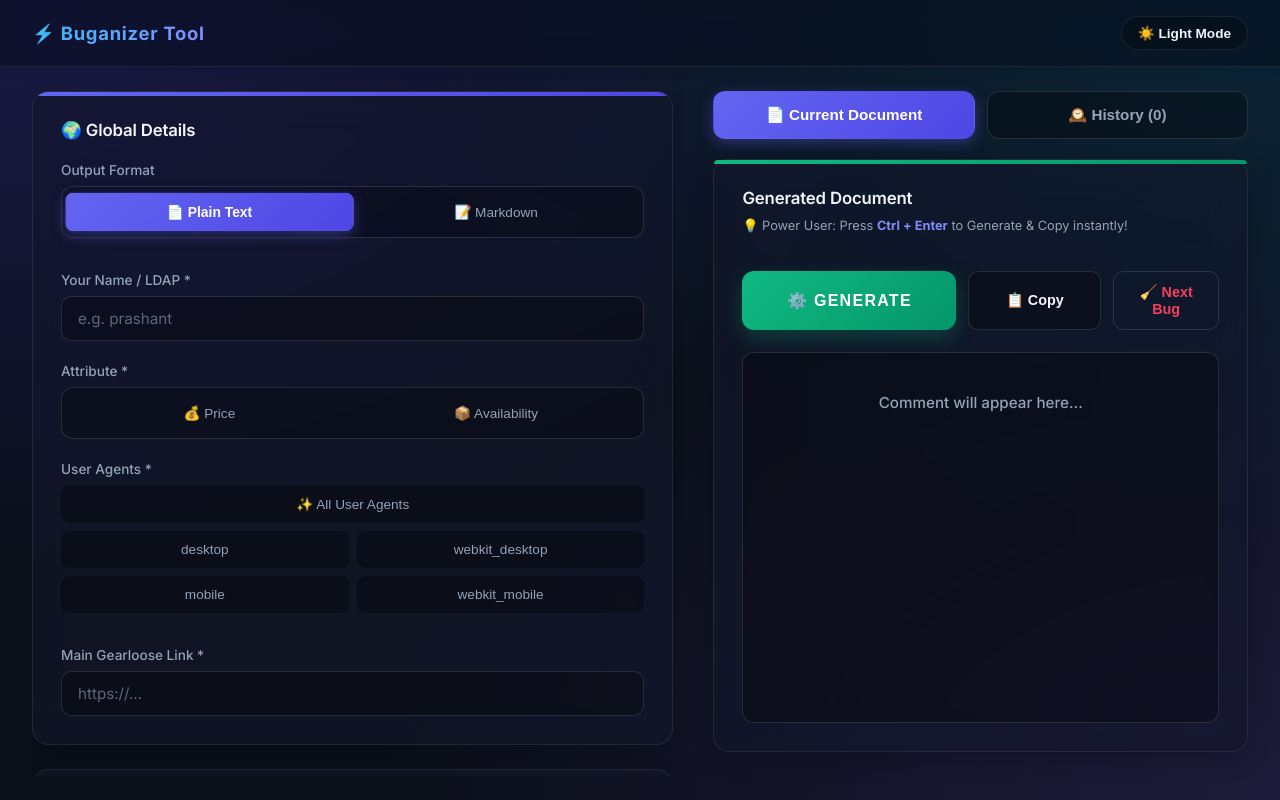
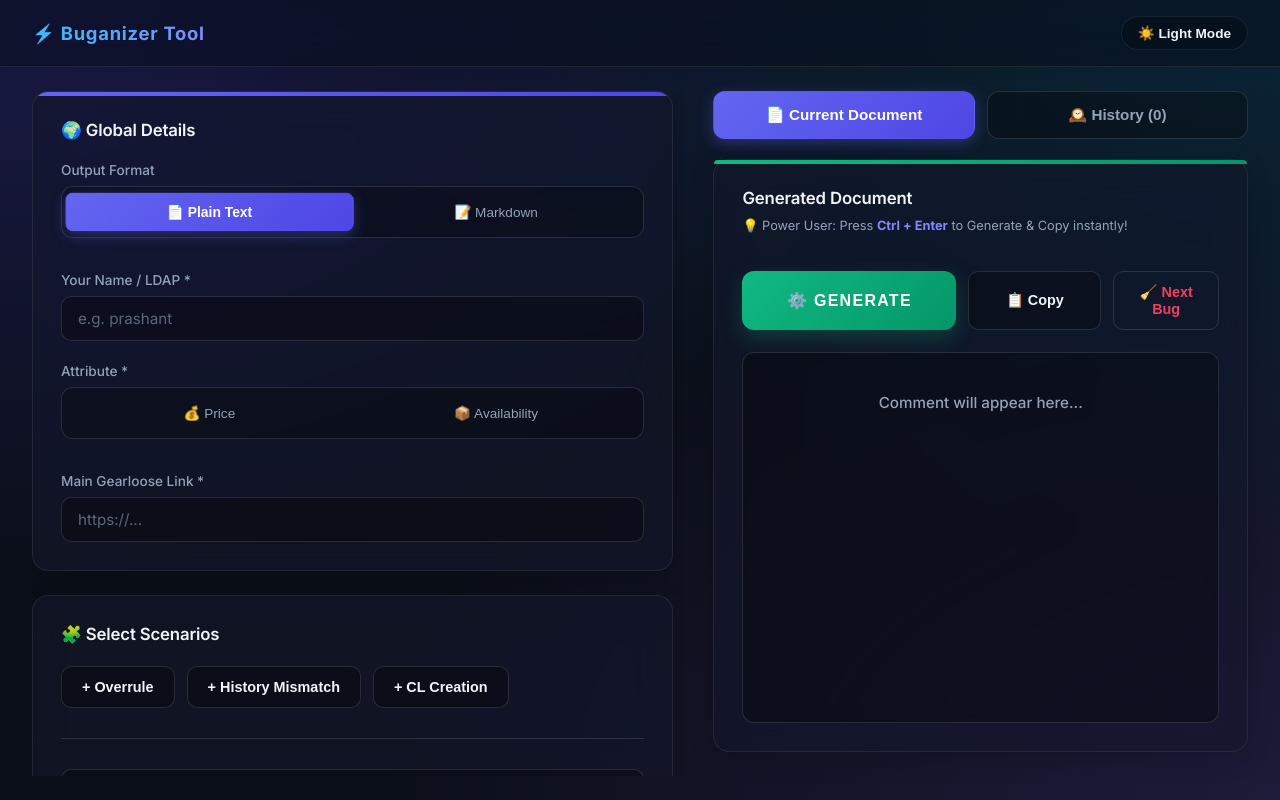
Before and after one commit to prashant404/Comment, a React (Vite) app in the folder bug-comment-tool/: page / in a window 1280 px wide. Built offline with nearby package versions, Linux system fonts and the light colour scheme.

Commit message:
Enhance form data with user agents for price and availability
Added user agents for price and availability in form data.

```diff
--- a/bug-comment-tool/src/App.tsx
+++ b/bug-comment-tool/src/App.tsx
@@ -4,13 +4,14 @@ import type { FormDataType } from "./types/index";
 
 const getInitialState = (): FormDataType => ({
   name: localStorage.getItem("buganizer_ldap") || "",
-  attribute: [], gearloose: "", activeScenarios: [], userAgents: [],
+  attribute: [], gearloose: "", activeScenarios: [],
+  userAgentsPrice: [], userAgentsAvail: [],
   overruleType: "", bugLink: "", extractor: "",
   mismatchPriceSS: "", mismatchAvailSS: "", dashboardPriceSS: "", dashboardAvailSS: "",
   orIssues: [{ attribute: "", description: "", mismatchSS: "", rating: "", inspector: "", referenceLP: "" }],
   clSamples: [{ cds: "", lp: "", debug: "", rating: "", inspector: "" }],
   historyCondition: "", historyReasonSS: "", isAIUOpted: false, historyAIUOptedSS: "", historySamples: [{ cds: "", lp: "", debug: "" }],
-  historyOverride: false, historyAttr: [], historyUAs: [],
+  historyOverride: false, historyAttr: [], historyUAsPrice: [], historyUAsAvail: [],
   coverageImproved: "waiting", coverageSS: "", outputFormat: "text"
 });
 
@@ -64,8 +65,15 @@ export default function App() {
     if (formData.activeScenarios.length === 0) {
       showToast("⚠️ Please select at least one scenario block"); return null;
     }
-    if ((formData.activeScenarios.includes("overrule") || formData.activeScenarios.includes("history")) && formData.userAgents.length === 0 && !formData.historyOverride) {
-      showToast("⚠️ Please select at least one User Agent!"); return null;
+
+    const isPrice = formData.attribute.includes("price");
+    const isAvail = formData.attribute.includes("availability");
+
+    if (formData.activeScenarios.includes("overrule") || formData.activeScenarios.includes("history")) {
+      if (!formData.historyOverride) {
+        if (isPrice && formData.userAgentsPrice.length === 0) { showToast("⚠️ Select User Agents for Price!"); return null; }
+        if (isAvail && formData.userAgentsAvail.length === 0) { showToast("⚠️ Select User Agents for Availability!"); return null; }
+      }
     }
 
     const isValidLink = (str: string) => {
@@ -77,11 +85,7 @@ export default function App() {
 
     if (!isValidLink(formData.gearloose)) { showToast("❌ Invalid Gearloose Link!"); return null; }
 
-    // ✨ VALIDATING THE SPLIT OVERRULE LINKS
     if (formData.activeScenarios.includes("overrule")) {
-      const isPrice = formData.attribute.includes("price");
-      const isAvail = formData.attribute.includes("availability");
-
       if (formData.overruleType === "dt") {
         if (isPrice && !isValidLink(formData.mismatchPriceSS)) { showToast("❌ Invalid Price Mismatch Link!"); return null; }
         if (isAvail && !isValidLink(formData.mismatchAvailSS)) { showToast("❌ Invalid Availability Mismatch Link!"); return null; }
@@ -122,7 +126,8 @@ export default function App() {
   const handleReset = () => {
     setFormData((prev) => ({
       ...getInitialState(),
-      name: prev.name, attribute: prev.attribute, outputFormat: prev.outputFormat, userAgents: prev.userAgents
+      name: prev.name, attribute: prev.attribute, outputFormat: prev.outputFormat,
+      userAgentsPrice: prev.userAgentsPrice, userAgentsAvail: prev.userAgentsAvail
     }));
     setOutput(""); showToast("🧹 Form Reset for Next Bug");
   };
@@ -151,9 +156,9 @@ export default function App() {
 
   const handleChange = (field: keyof FormDataType, value: any) => setFormData((prev) => ({ ...prev, [field]: value }));
 
-  const toggleArrayItem = (field: "attribute" | "userAgents" | "historyAttr" | "historyUAs", item: string) => {
+  const toggleArrayItem = (field: keyof FormDataType, item: string) => {
     setFormData((prev) => {
-      if (field === "userAgents" || field === "historyUAs") {
+      if (field === "userAgentsPrice" || field === "userAgentsAvail" || field === "historyUAsPrice" || field === "historyUAsAvail") {
         let current = [...(prev[field] as string[])];
         if (item === "all") {
           return { ...prev, [field]: current.includes("all") ? [] : ["all"] };
@@ -162,9 +167,9 @@ export default function App() {
         if (current.includes(item)) return { ...prev, [field]: current.filter(a => a !== item) };
         return { ...prev, [field]: [...current, item] };
       } else {
-        const exists = prev[field].includes(item as never);
-        if (exists) return { ...prev, [field]: prev[field].filter(a => a !== item) };
-        return { ...prev, [field]: [...prev[field], item] };
+        const exists = (prev[field] as string[]).includes(item);
+        if (exists) return { ...prev, [field]: (prev[field] as string[]).filter(a => a !== item) };
+        return { ...prev, [field]: [...(prev[field] as string[]), item] };
       }
     });
   };
@@ -220,19 +225,30 @@ export default function App() {
               </div>
             </div>
 
+            {/* ✨ SPLIT USER AGENTS BASED ON SELECTION */}
+            {isPrice && (
               <div className="input-group">
-              <label>User Agents *</label>
+                <label>User Agents (Price) *</label>
                 <div style={{ display: "grid", gridTemplateColumns: "1fr 1fr", gap: "8px" }}>
-                <button
-                  className={`segment-btn ${formData.userAgents.includes("all") ? "active-segment" : ""}`}
-                  onClick={() => toggleArrayItem("userAgents", "all")}
-                  style={{ gridColumn: "span 2", border: "1px solid var(--input-border)", background: formData.userAgents.includes("all") ? "var(--segment-active-bg)" : "var(--input-bg)" }}
-                >✨ All User Agents</button>
+                  <button className={`segment-btn ${formData.userAgentsPrice.includes("all") ? "active-segment" : ""}`} onClick={() => toggleArrayItem("userAgentsPrice", "all")} style={{ gridColumn: "span 2", border: "1px solid var(--input-border)", background: formData.userAgentsPrice.includes("all") ? "var(--segment-active-bg)" : "var(--input-bg)" }}>✨ All User Agents</button>
                   {AVAILABLE_USER_AGENTS.map((ua) => (
-                  <button key={ua} className={`segment-btn ${formData.userAgents.includes(ua) ? "active-segment" : ""}`} onClick={() => toggleArrayItem("userAgents", ua)} style={{ border: "1px solid var(--input-border)", background: formData.userAgents.includes(ua) ? "var(--segment-active-bg)" : "var(--input-bg)" }}>{ua}</button>
+                    <button key={ua} className={`segment-btn ${formData.userAgentsPrice.includes(ua) ? "active-segment" : ""}`} onClick={() => toggleArrayItem("userAgentsPrice", ua)} style={{ border: "1px solid var(--input-border)", background: formData.userAgentsPrice.includes(ua) ? "var(--segment-active-bg)" : "var(--input-bg)" }}>{ua}</button>
                   ))}
                 </div>
               </div>
+            )}
+
+            {isAvail && (
+              <div className="input-group">
+                <label>User Agents (Availability) *</label>
+                <div style={{ display: "grid", gridTemplateColumns: "1fr 1fr", gap: "8px" }}>
+                  <button className={`segment-btn ${formData.userAgentsAvail.includes("all") ? "active-segment" : ""}`} onClick={() => toggleArrayItem("userAgentsAvail", "all")} style={{ gridColumn: "span 2", border: "1px solid var(--input-border)", background: formData.userAgentsAvail.includes("all") ? "var(--segment-active-bg)" : "var(--input-bg)" }}>✨ All User Agents</button>
+                  {AVAILABLE_USER_AGENTS.map((ua) => (
+                    <button key={ua} className={`segment-btn ${formData.userAgentsAvail.includes(ua) ? "active-segment" : ""}`} onClick={() => toggleArrayItem("userAgentsAvail", ua)} style={{ border: "1px solid var(--input-border)", background: formData.userAgentsAvail.includes(ua) ? "var(--segment-active-bg)" : "var(--input-bg)" }}>{ua}</button>
+                  ))}
+                </div>
+              </div>
+            )}
 
             <div className="input-group" style={{marginTop: "12px"}}>
               <label>{formData.overruleType === "dt" ? "Main Gearloose Link (SS) *" : "Main Gearloose Link *"}</label>
@@ -268,7 +284,6 @@ export default function App() {
                 >OR Comment</button>
               </div>
 
-              {/* ✨ DT MODE STRICTLY SPLITS MISMATCH LINKS */}
               {formData.overruleType === "dt" && (
                 <>
                   {isPrice && (
@@ -287,7 +302,6 @@ export default function App() {
                 </>
               )}
 
-              {/* ✨ OR MODE: ISSUES & DASHBOARDS */}
               {formData.overruleType === "or" && (
                 <>
                   <div className="input-group"><label>Extractor Link *</label><input placeholder="https://..." value={formData.extractor} onChange={(e) => handleChange("extractor", e.target.value)} /></div>
@@ -297,7 +311,6 @@ export default function App() {
                     <div key={i} className="sample-block">
                       <div className="sample-header"><strong>Issue {i + 1}</strong>{formData.orIssues.length > 1 && <button className="danger-text" onClick={() => removeArrayItem("orIssues", i)}>Remove</button>}</div>
 
-                      {/* Only show specific attribute toggle if BOTH are selected globally */}
                       {(isPrice && isAvail) && (
                         <div className="segmented-control" style={{marginBottom: "6px"}}>
                           <button className={`segment-btn ${issue.attribute === "price" ? "active-segment" : ""}`} onClick={() => updateArrayItem("orIssues", i, "attribute", "price")}>💰 Price</button>
@@ -315,7 +328,6 @@ export default function App() {
                   <button className="secondary outline-btn" onClick={() => addArrayItem("orIssues", { attribute: "", description: "", mismatchSS: "", rating: "", inspector: "", referenceLP: "" })}>+ Add Issue</button>
                   <div className="divider-line" style={{marginTop:"12px"}}></div>
 
-                  {/* SPLIT DASHBOARD LINKS */}
                   {isPrice && (
                     <div className="input-group">
                       <label>Dashboard SS Link (Price) *</label>
@@ -355,19 +367,30 @@ export default function App() {
                           <button className={`segment-btn ${formData.historyAttr.includes("availability") ? "active-segment" : ""}`} onClick={() => toggleArrayItem("historyAttr", "availability")}>📦 Availability</button>
                         </div>
                       </div>
+
+                      {/* LOCAL HISTORY UAs SPLIT */}
+                      {isHistPrice && (
                         <div className="input-group">
-                        <label>Local User Agents</label>
+                          <label>History User Agents (Price)</label>
                           <div style={{ display: "grid", gridTemplateColumns: "1fr 1fr", gap: "8px" }}>
-                          <button
-                            className={`segment-btn ${formData.historyUAs.includes("all") ? "active-segment" : ""}`}
-                            onClick={() => toggleArrayItem("historyUAs", "all")}
-                            style={{ gridColumn: "span 2", border: "1px solid var(--input-border)", background: formData.historyUAs.includes("all") ? "var(--segment-active-bg)" : "var(--input-bg)" }}
-                          >✨ All User Agents</button>
+                            <button className={`segment-btn ${formData.historyUAsPrice.includes("all") ? "active-segment" : ""}`} onClick={() => toggleArrayItem("historyUAsPrice", "all")} style={{ gridColumn: "span 2", border: "1px solid var(--input-border)", background: formData.historyUAsPrice.includes("all") ? "var(--segment-active-bg)" : "var(--input-bg)" }}>✨ All User Agents</button>
                             {AVAILABLE_USER_AGENTS.map((ua) => (
-                            <button key={ua} className={`segment-btn ${formData.historyUAs.includes(ua) ? "active-segment" : ""}`} onClick={() => toggleArrayItem("historyUAs", ua)} style={{ border: "1px solid var(--input-border)", background: formData.historyUAs.includes(ua) ? "var(--segment-active-bg)" : "var(--input-bg)" }}>{ua}</button>
+                              <button key={ua} className={`segment-btn ${formData.historyUAsPrice.includes(ua) ? "active-segment" : ""}`} onClick={() => toggleArrayItem("historyUAsPrice", ua)} style={{ border: "1px solid var(--input-border)", background: formData.historyUAsPrice.includes(ua) ? "var(--segment-active-bg)" : "var(--input-bg)" }}>{ua}</button>
                             ))}
                           </div>
                         </div>
+                      )}
+                      {isHistAvail && (
+                        <div className="input-group">
+                          <label>History User Agents (Availability)</label>
+                          <div style={{ display: "grid", gridTemplateColumns: "1fr 1fr", gap: "8px" }}>
+                            <button className={`segment-btn ${formData.historyUAsAvail.includes("all") ? "active-segment" : ""}`} onClick={() => toggleArrayItem("historyUAsAvail", "all")} style={{ gridColumn: "span 2", border: "1px solid var(--input-border)", background: formData.historyUAsAvail.includes("all") ? "var(--segment-active-bg)" : "var(--input-bg)" }}>✨ All User Agents</button>
+                            {AVAILABLE_USER_AGENTS.map((ua) => (
+                              <button key={ua} className={`segment-btn ${formData.historyUAsAvail.includes(ua) ? "active-segment" : ""}`} onClick={() => toggleArrayItem("historyUAsAvail", ua)} style={{ border: "1px solid var(--input-border)", background: formData.historyUAsAvail.includes(ua) ? "var(--segment-active-bg)" : "var(--input-bg)" }}>{ua}</button>
+                            ))}
+                          </div>
+                        </div>
+                      )}
                     </div>
                   )}
                 </>
```
Lines whose indentation alone changed are shown as unchanged.
